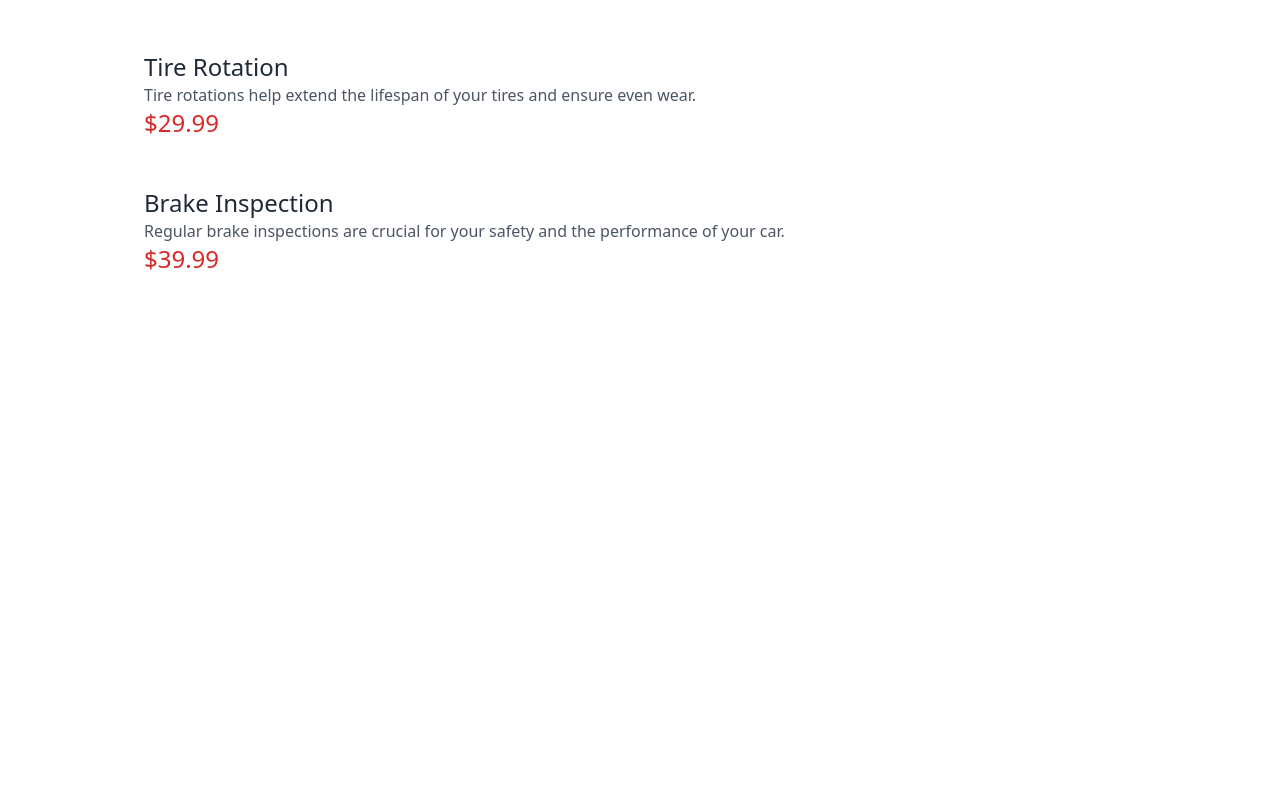
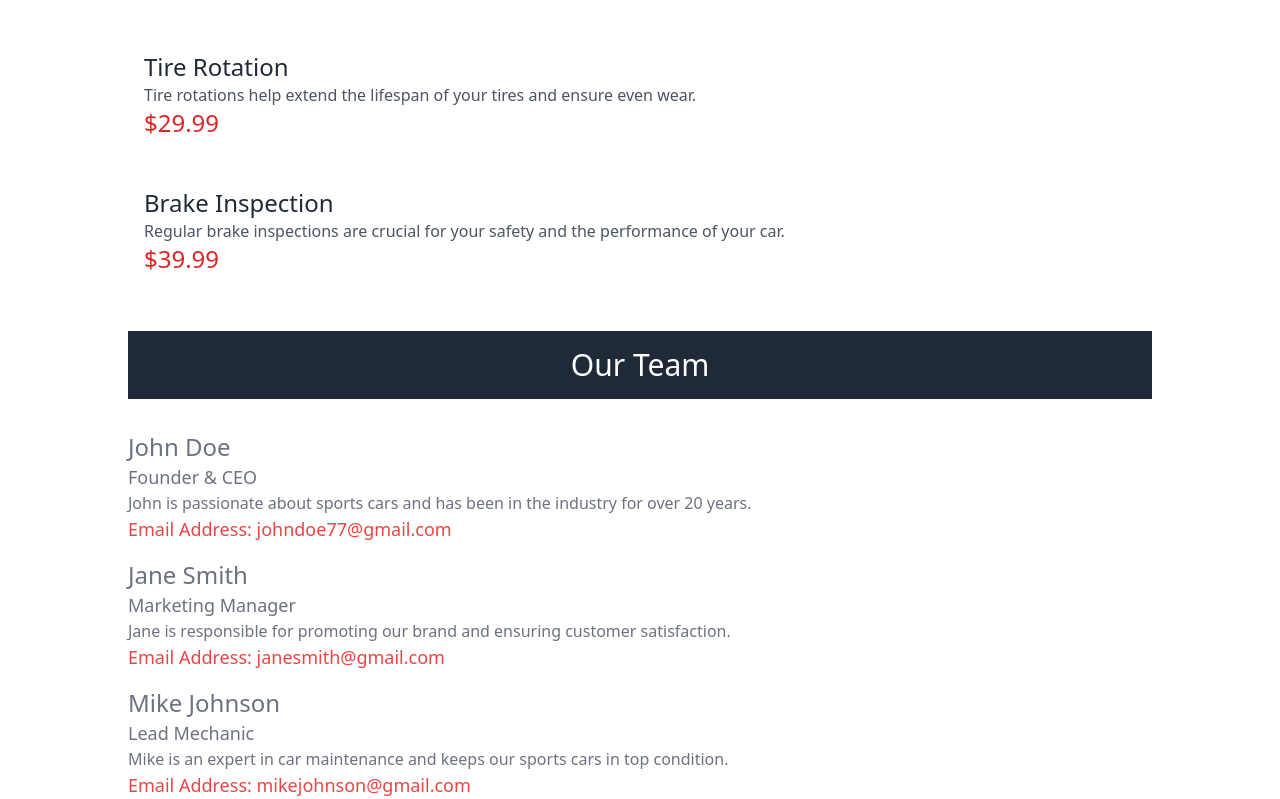
Before and after one commit to sovonkhan123/scic-2-task-client-site, a React (Vite) app: page / in a window 1280 px wide. Shown: the part 2575-3374 px from the top of the page. Before the commit the page ends 2906 px from the top, so only its background shows below. Built offline with nearby package versions, Linux system fonts and the light colour scheme; no server answers.

Commit message:
our team are added

```diff
--- a/src/assets/component/Home.jsx
+++ b/src/assets/component/Home.jsx
@@ -1,5 +1,6 @@
 import OurProduct from "./OurProduct";
 import OurService from "./OurService";
+import OurTeam from "./OurTeam";
 import Slider from "./Slider";
 
 
@@ -9,6 +10,7 @@ const Home = () => {
             <Slider></Slider>
             <OurProduct></OurProduct>
             <OurService></OurService>
+            <OurTeam></OurTeam>
 
         </div>
     );
--- /dev/null
+++ b/src/assets/component/OurTeam.jsx
@@ -0,0 +1,45 @@
+
+
+const OurTeam = () => {
+    return (
+        <div>
+            <header className="bg-gray-800 text-white text-center py-4">
+                <h1 className="text-3xl">Our Team</h1>
+            </header>
+
+            <div className=" mt-8">
+                <div className=" flex mb-4">
+
+                    <div className="">
+                        <div className=" text-2xl text-gray-500">John Doe</div>
+                        <div className=" text-lg text-gray-500">Founder & CEO</div>
+                        <div className=" text-base text-gray-500">John is passionate about sports cars and has been in the industry for over 20 years.</div>
+                        <div className="text-red-500 text-lg font-medium">Email Address:  johndoe77@gmail.com</div>
+                    </div>
+                </div>
+
+                <div className="team-member flex items-center mb-4">
+
+                    <div className="team-member-info">
+                        <div className="team-member-name text-2xl text-gray-500">Jane Smith</div>
+                        <div className="team-member-role text-lg text-gray-500">Marketing Manager</div>
+                        <div className="team-member-description text-base text-gray-500">Jane is responsible for promoting our brand and ensuring customer satisfaction.</div>
+                        <div className="text-red-500 text-lg font-medium">Email Address:  janesmith@gmail.com</div>
+                    </div>
+                </div>
+
+                <div className="team-member flex items-center">
+
+                    <div className="team-member-info">
+                        <div className="team-member-name text-2xl text-gray-500">Mike Johnson</div>
+                        <div className="team-member-role text-lg text-gray-500">Lead Mechanic</div>
+                        <div className="team-member-description text-base text-gray-500">Mike is an expert in car maintenance and keeps our sports cars in top condition.</div>
+                        <div className="text-red-500 text-lg font-medium">Email Address:  mikejohnson@gmail.com</div>
+                    </div>
+                </div>
+            </div>
+        </div>
+    );
+};
+
+export default OurTeam;
```
